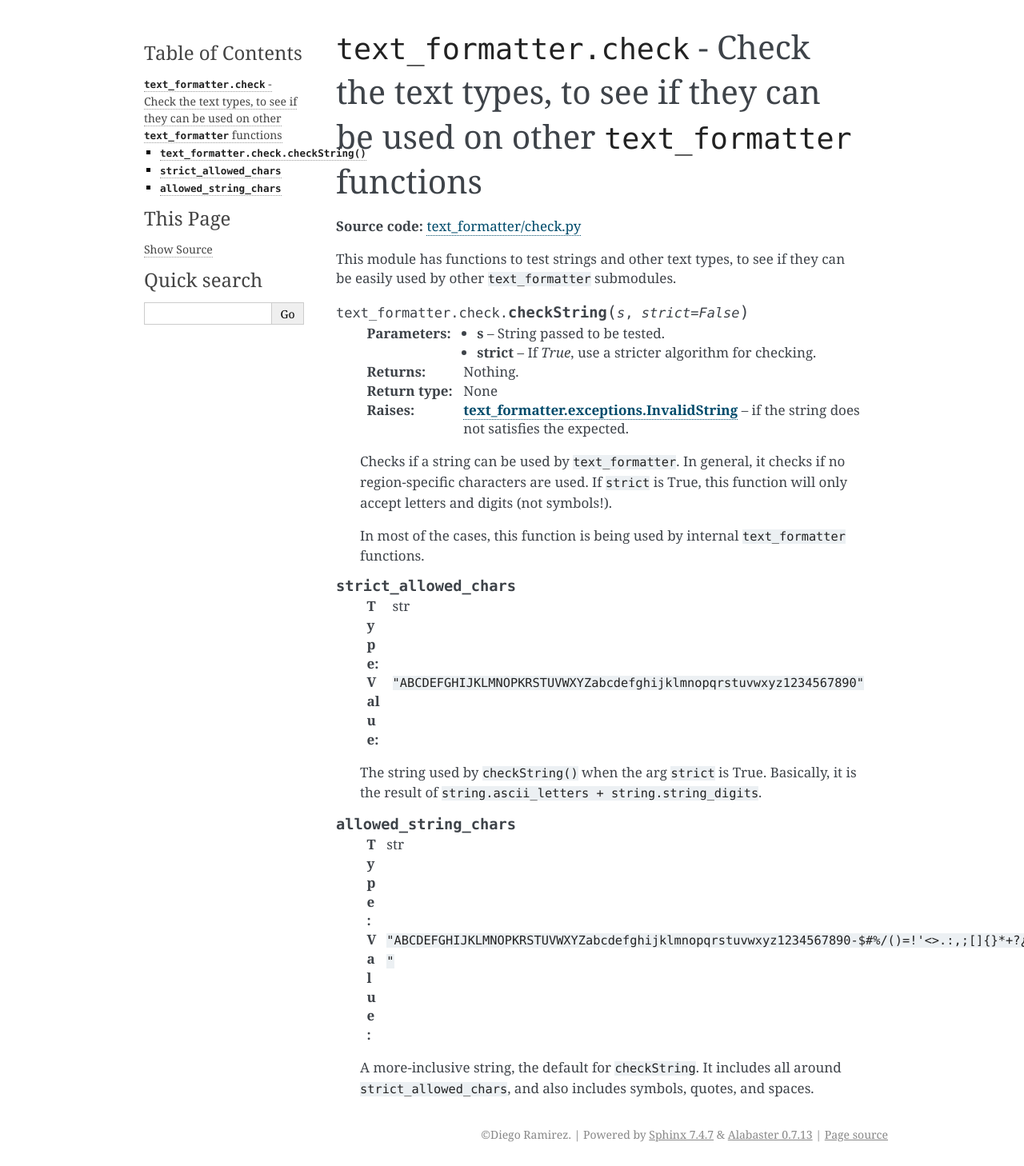
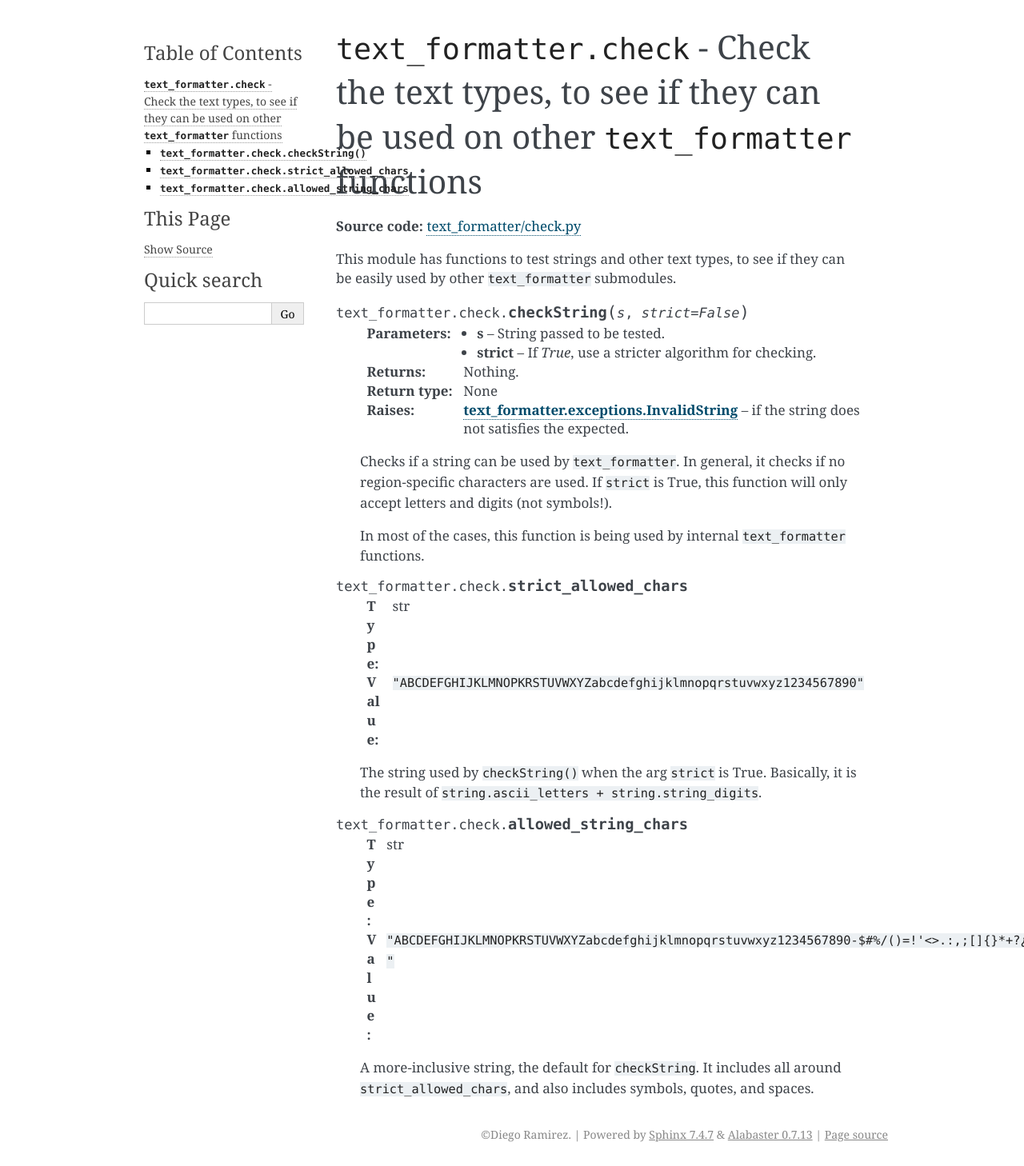
Before and after one commit to DiddiLeija/text_formatter, a Sphinx documentation site: the page built from docs/modules/module_check.rst, in a window 1280 px wide. Shown: the whole page at 80% size. Built offline with Sphinx 7.4.7, drawn with Linux system fonts in a browser that asks for light colours.

Commit message:
Fix the variable name to be displayed
Use the complete name.

```diff
--- a/docs/modules/module_check.rst
+++ b/docs/modules/module_check.rst
@@ -21,14 +21,14 @@ other ``text_formatter`` submodules.
 
    In most of the cases, this function is being used by internal ``text_formatter`` functions.
 
-.. py:data:: strict_allowed_chars
+.. py:data:: text_formatter.check.strict_allowed_chars
 
    :type: str
    :value: ``"ABCDEFGHIJKLMNOPKRSTUVWXYZabcdefghijklmnopqrstuvwxyz1234567890"``
 
    The string used by ``checkString()`` when the arg ``strict`` is True. Basically, it is the result of ``string.ascii_letters + string.string_digits``.
 
-.. py:data:: allowed_string_chars
+.. py:data:: text_formatter.check.allowed_string_chars
 
    :type: str
    :value: ``"ABCDEFGHIJKLMNOPKRSTUVWXYZabcdefghijklmnopqrstuvwxyz1234567890-$#%/()=!'<>.:,;[]{}*+?¿¡\" "``
```
